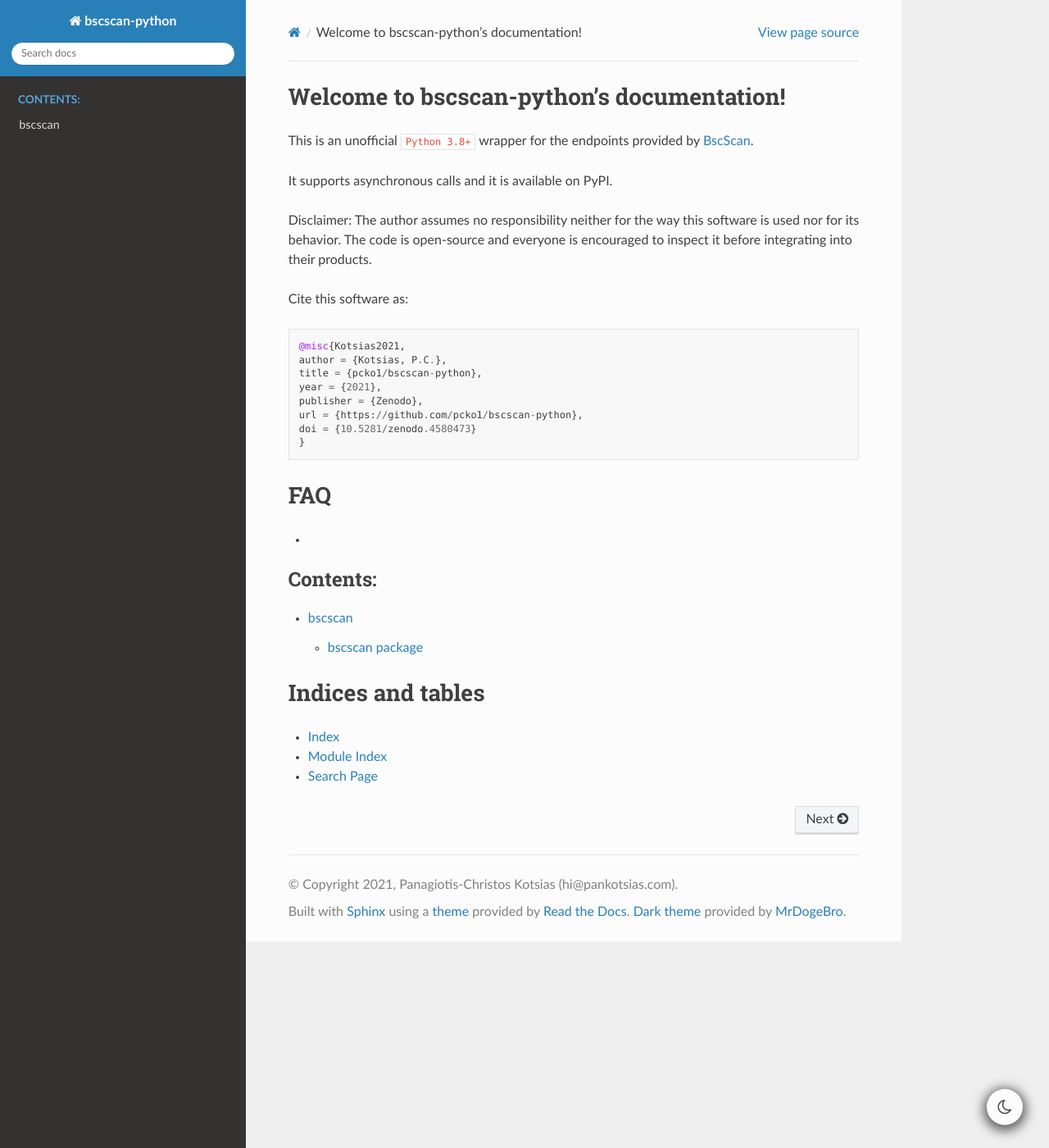
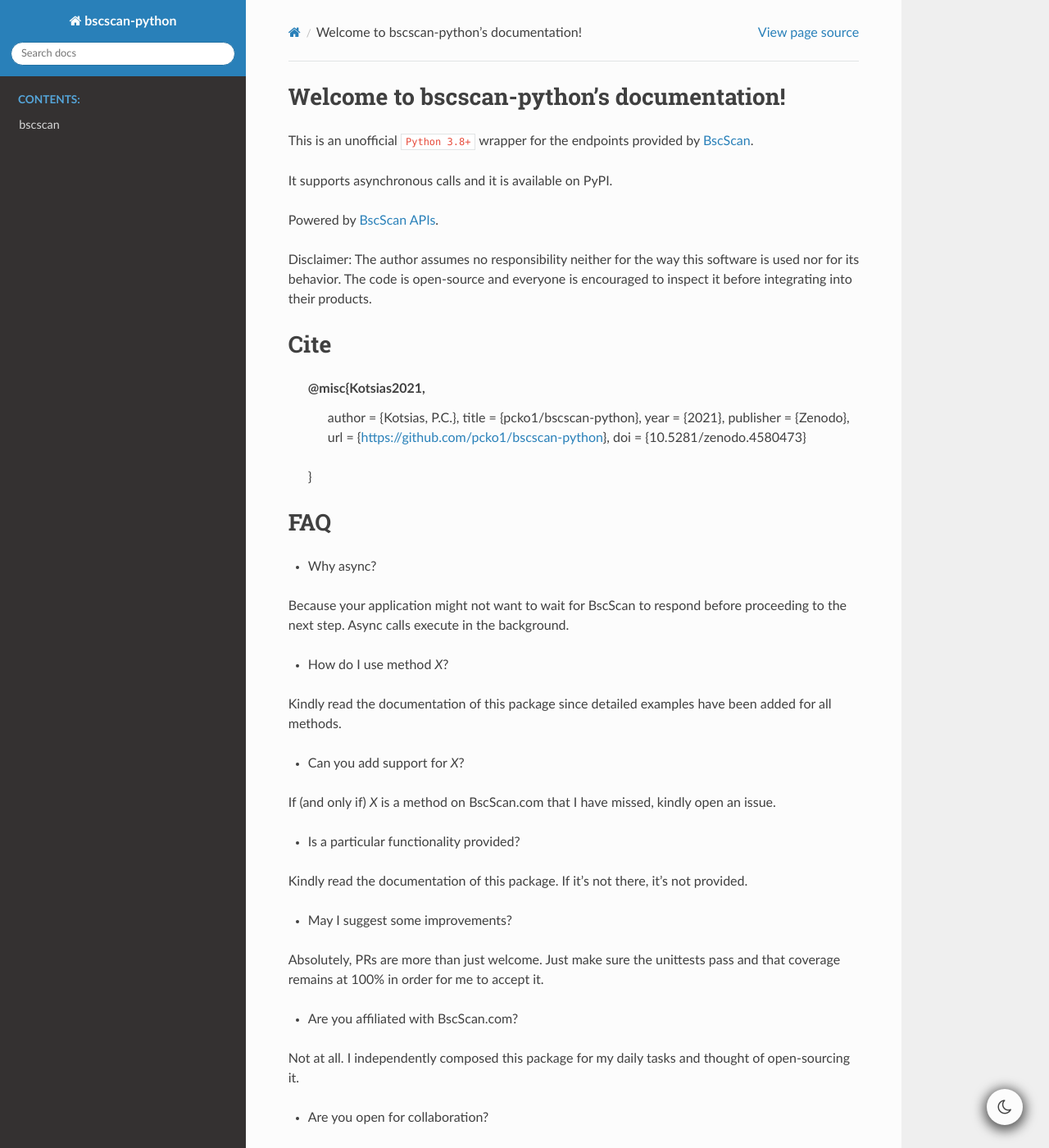
Before and after one commit to pcko1/bscscan-python, a Sphinx documentation site: the page built from source/index.rst, in a window 1280 px wide and 1400 px high. Shown: the whole window at 82% size. Built offline with Sphinx 7.4.7 and the Read the Docs theme 2.0.0, drawn with Linux system fonts in a browser that asks for light colours; some of the changed text lies outside the part shown.

Commit message:
Updated docs

```diff
--- a/source/index.rst
+++ b/source/index.rst
@@ -10,36 +10,67 @@
 
 It supports asynchronous calls and it is available on PyPI.
 
+Powered by `BscScan APIs`_.
+
 Disclaimer: The author assumes no responsibility neither for the way this software is used
 nor for its behavior. The code is open-source and everyone is encouraged to inspect it before
 integrating into their products.
 
-Cite this software as::
+
+Cite
+===========
 
    @misc{Kotsias2021,
-   author = {Kotsias, P.C.},
-   title = {pcko1/bscscan-python},
-   year = {2021},
-   publisher = {Zenodo},
-   url = {https://github.com/pcko1/bscscan-python},
-   doi = {10.5281/zenodo.4580473}
+      author = {Kotsias, P.C.},
+      title = {pcko1/bscscan-python},
+      year = {2021},
+      publisher = {Zenodo},
+      url = {https://github.com/pcko1/bscscan-python},
+      doi = {10.5281/zenodo.4580473}
    }
-
 
 
 FAQ
 ============
 
-*
+* Why async?
+
+Because your application might not want to wait for BscScan to respond before
+proceeding to the next step. Async calls execute in the background.
+
+* How do I use method *X*?
+
+Kindly read the documentation of this package since detailed examples have been added for all methods.
+
+* Can you add support for *X*?
+
+If (and only if) *X* is a method on BscScan.com that I have missed, kindly open an issue.
+
+* Is a particular functionality provided?
+
+Kindly read the documentation of this package. If it's not there, it's not provided.
+
+* May I suggest some improvements?
+
+Absolutely, PRs are more than just welcome. Just make sure the unittests pass and that coverage
+remains at 100% in order for me to accept it.
+
+* Are you affiliated with BscScan.com?
+
+Not at all. I independently composed this package for my daily tasks and thought of open-sourcing it.
+
+* Are you open for collaboration?
+
+Surprisingly, I have received several emails asking for collaboration. I am currently working full-time on my
+own projects so unfortunately I cannot promise anything - yet, do reach out :)
+
+* How can I reach you?
+
+My contact details may be found at https://pankotsias.com. For professional matters, kindly do prioritize LinkedIn.
 
 
-.. _BscScan: https://bscscan.com
 
-.. toctree::
-   :maxdepth: 2
-   :caption: Contents:
 
-   modules
 
 
 Indices and tables
@@ -48,3 +79,13 @@
 * :ref:`genindex`
 * :ref:`modindex`
 * :ref:`search`
+
+
+.. toctree::
+   :maxdepth: 2
+   :caption: Contents:
+
+   modules
+
+.. _BscScan: https://bscscan.com
+.. _BscScan APIs: https://bscscan.com/apis
```
Also changed, not shown: 5 other files.
